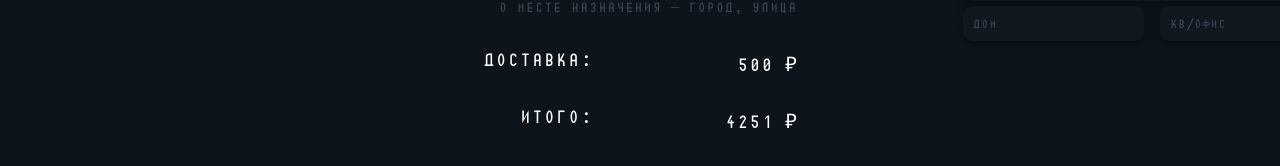
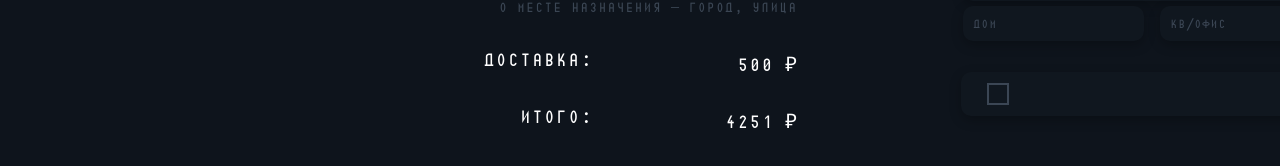
Before and after one commit to bogush01/bogush.github.io, a React (Create React App) app: page /shopcart in a window 1280 px wide. Shown: the part 634-800 px from the top of the page. Built offline with nearby package versions, Linux system fonts and the light colour scheme.

Commit message:
complete styledCheckbox component[F

```diff
--- /dev/null
+++ b/src/components/controls/StyledCheckbox/index.css
@@ -0,0 +1,52 @@
+.styled-checkbox {
+  display: flex;
+  gap: 29px;
+  align-items: center;
+  background-color: #10171f;
+  padding: 11px 26px;
+  border-radius: 10px;
+  cursor: pointer;
+  box-shadow: 0 4px 12px rgba(0, 0, 0, 0.25);
+}
+
+.styled-checkbox__checkbox {
+  display: none;
+}
+
+.styled-checkbox__fake-checkbox {
+  position: relative;
+  border: 2px solid #3b4654;
+  width: 18px;
+  height: 18px;
+}
+
+.styled-checkbox__checkbox:checked + .styled-checkbox__fake-checkbox:before,
+.styled-checkbox__checkbox:checked + .styled-checkbox__fake-checkbox:after {
+  content: "";
+  position: absolute;
+  background-color: var(--main-yellow);
+}
+
+.styled-checkbox__checkbox:checked + .styled-checkbox__fake-checkbox:before {
+  width: 3px;
+  height: 20px;
+  top: 0;
+  left: 13px;
+  transform: rotateZ(45deg);
+  border-radius: 10px 10px 0 0;
+}
+
+.styled-checkbox__checkbox:checked + .styled-checkbox__fake-checkbox:after {
+  top: 13px;
+  left: 1px;
+  width: 9px;
+  height: 3px;
+  transform: rotateZ(45deg);
+  border-radius: 10px 0 0 10px;
+}
+
+.styled-checkbox__caption {
+  max-height: 30px;
+  font-size: 15px;
+  color: #fff;
+}
--- /dev/null
+++ b/src/components/controls/StyledCheckbox/index.jsx
@@ -0,0 +1,17 @@
+import "./index.css";
+
+const StyledCheckbox = (props) => {
+  const { className = "", captionClassName = "", caption = "" } = props;
+
+  return (
+    <label className={`styled-checkbox ${className}`}>
+      <input type="checkbox" className="styled-checkbox__checkbox" />
+      <div className="styled-checkbox__fake-checkbox"></div>
+      <span className={`styled-checkbox__caption ${captionClassName}`}>
+        {caption}
+      </span>
+    </label>
+  );
+};
+
+export default StyledCheckbox;
--- a/src/components/forms/MakeOrderForm/index.jsx
+++ b/src/components/forms/MakeOrderForm/index.jsx
@@ -1,3 +1,5 @@
+import StyledCheckbox from "../../controls/StyledCheckbox";
+
 import "./index.css";
 
 const MakeOrderForm = () => {
@@ -62,6 +64,7 @@ const MakeOrderForm = () => {
           />
         </div>
       </fieldset>
+      <StyledCheckbox caption="" />
     </form>
   );
 };
```
